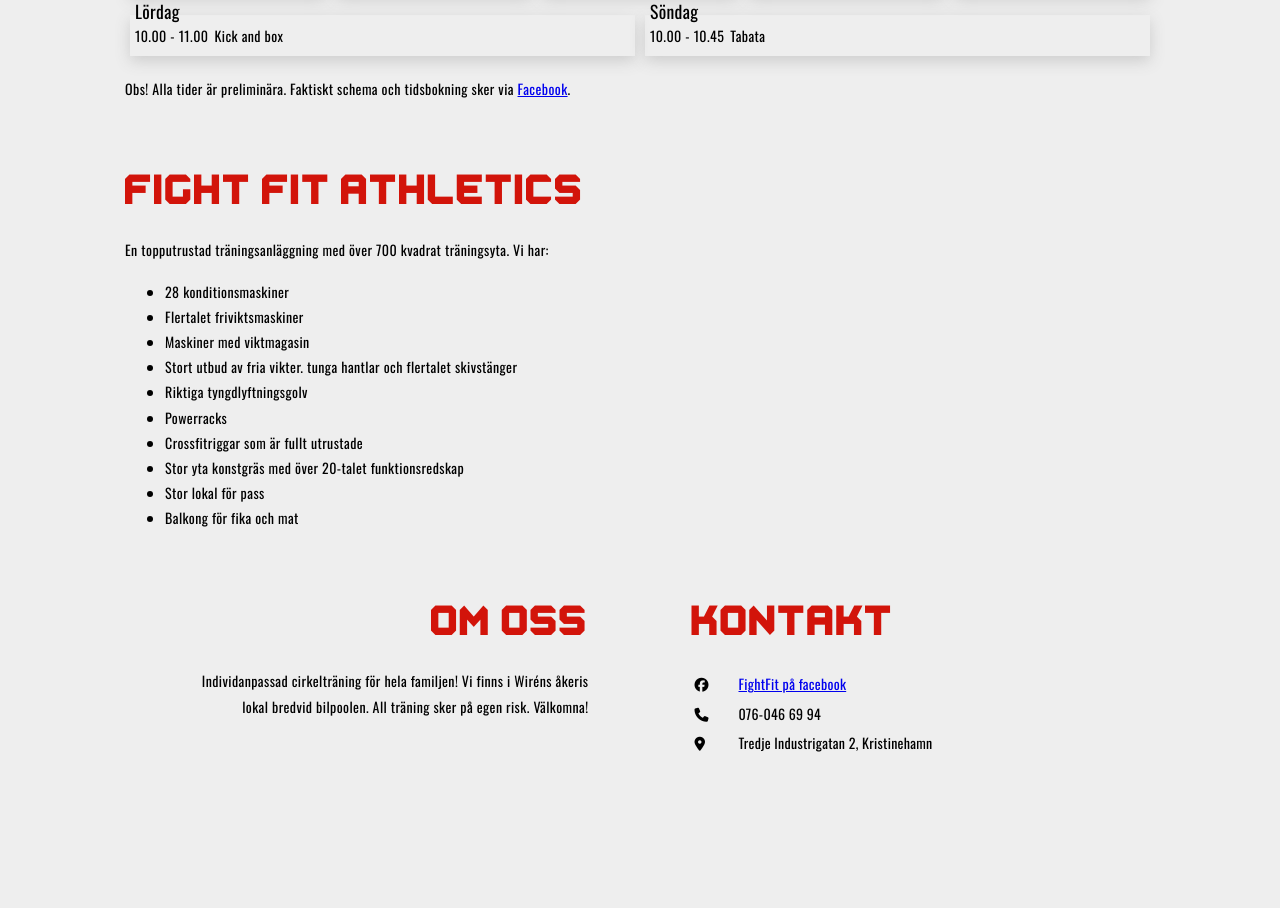
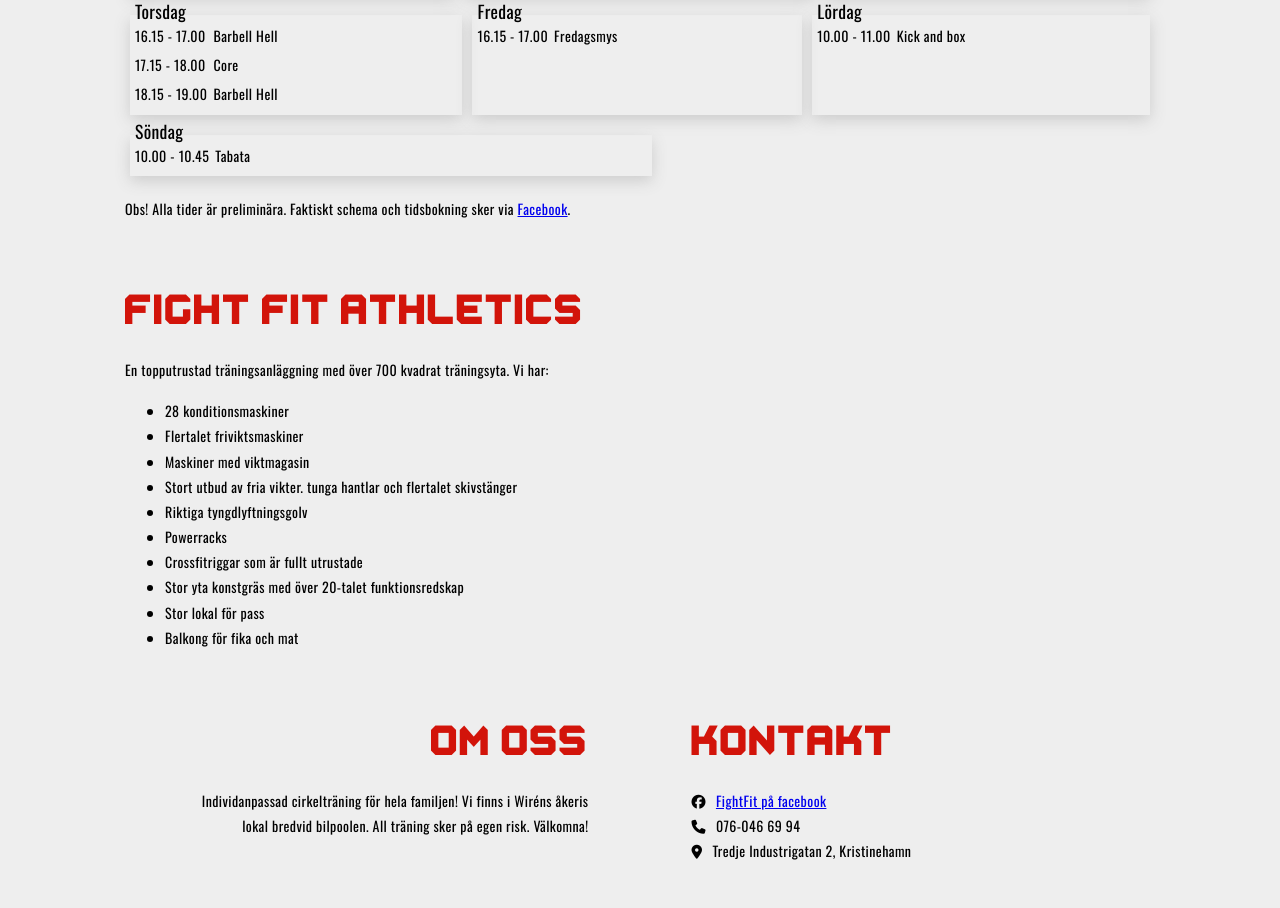
Before and after one commit to Kaakans/FightFit, a Preact app: page / in a window 1280 px wide. Shown: the part 2026-2934 px from the top of the page. Before the commit the page ends 2814 px from the top, so only its background shows below. Built offline with nearby package versions, Linux system fonts and the light colour scheme.

Commit message:
More layout changes

```diff
--- a/less/style.less
+++ b/less/style.less
@@ -140,6 +140,11 @@
         font-weight: 400;
         letter-spacing: 0.02em;
     }
+
+    .icon-wrapper {
+        width: 40px;
+        padding-right: 10px;
+    }
 }
 
 .flex-container {
@@ -159,8 +164,9 @@
 
     .session {
         flex-grow: 1;
-        flex-basis: 160px;
-        min-width: 160px;
+        flex-basis: max-content;
+        min-width: 256px;
+        max-width: 512px;
         display: inline-block;
         position: relative;
         padding: 5px;
--- a/src/components/contact.js
+++ b/src/components/contact.js
@@ -5,22 +5,26 @@
 		return (
 			<div id="contact">
 				<h1 className="secondary-title">Kontakt</h1>
-				<table>
-                    <tbody>
-                        <tr>
-                            <td width="40"><i className="fa fa-facebook-official" /></td>
-                            <td><a href="http://facebook.com/fightfitkristinehamn">FightFit på facebook</a></td>
-                        </tr>
-                        <tr>
-                            <td width="40"><i className="fa fa-phone" /></td>
-                            <td>076-046 69 94</td>
-                        </tr>
-                        <tr>
-                            <td width="40"><i className="fa fa-map-marker" /></td>
-                            <td>Tredje Industrigatan 2, Kristinehamn</td>
-                        </tr>
-                    </tbody>
-                </table>
+                <p>
+                    <div>
+                        <span className="icon-wrapper">
+                            <i className="fa fa-facebook-official" />
+                        </span>
+                        <a href="http://facebook.com/fightfitkristinehamn">FightFit på facebook</a>
+                    </div>
+                    <div>
+                        <span className="icon-wrapper">
+                            <i className="fa fa-phone" />
+                        </span>
+                        076-046 69 94
+                    </div>
+                    <div>
+                        <span className="icon-wrapper">
+                            <i className="fa fa-map-marker" />
+                        </span>
+                        Tredje Industrigatan 2, Kristinehamn
+                    </div>
+                </p>
 			</div>
 		);
 	}
```
Also changed, not shown: build/bundle.js, build/styles.css, 1 other file.
